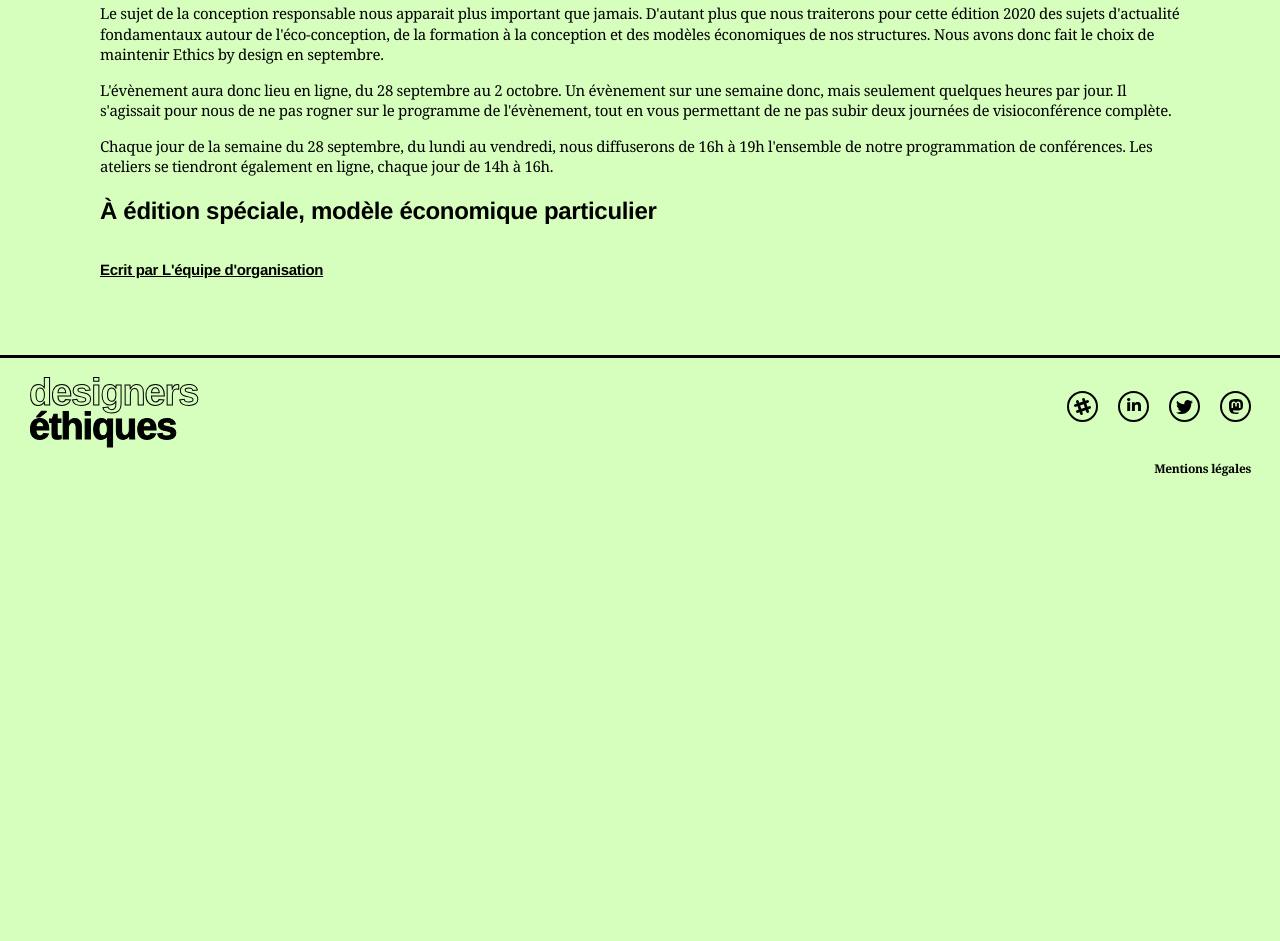
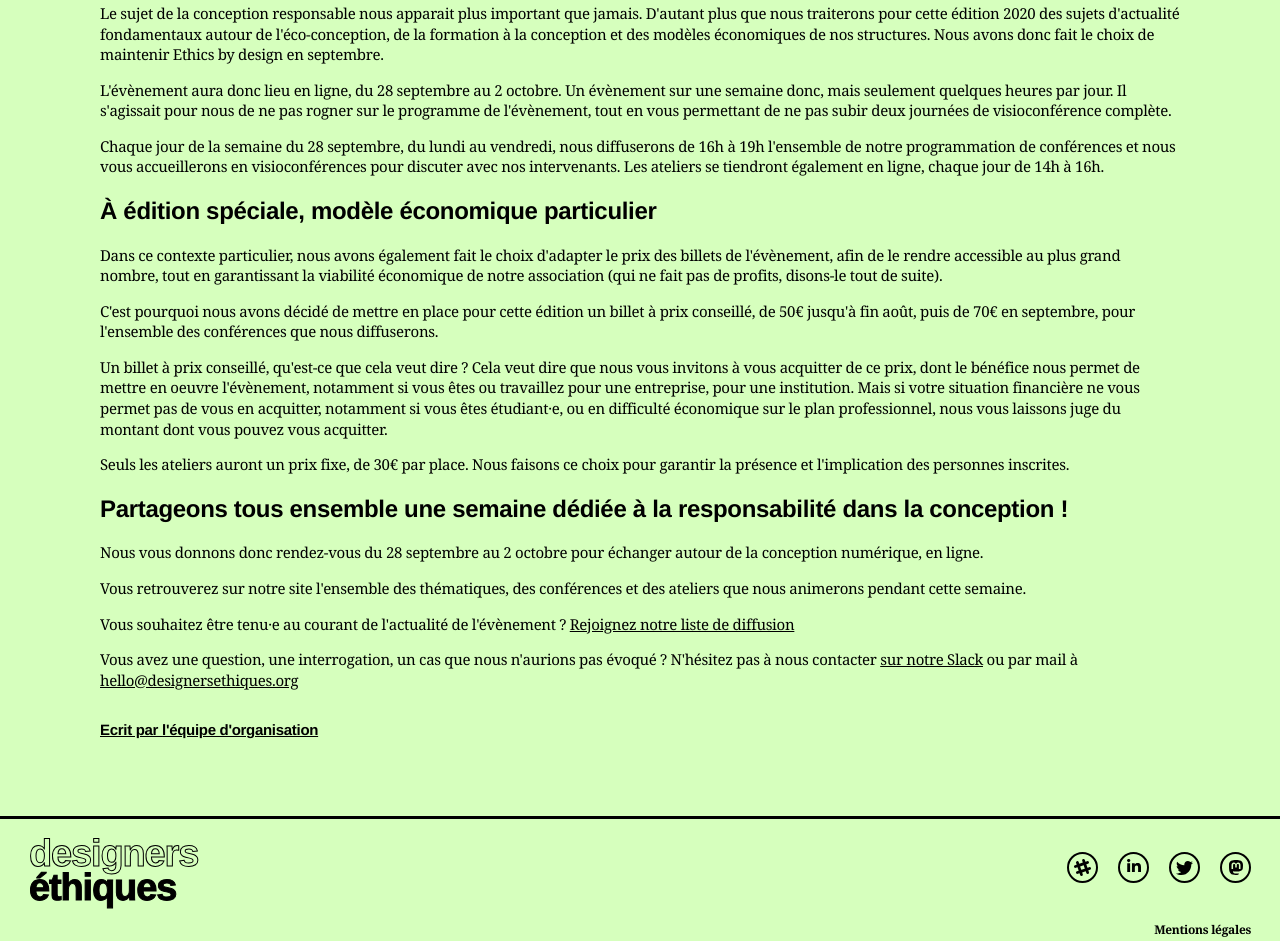
Before and after one commit to Osedea/ethics-by-design_website, a Gatsby site: page /blog-post/une-edition-particuliere in a window 1280 px wide. Shown: the part 529-1470 px from the top of the page. Before the commit the page ends 1041 px from the top, so only its background shows below. Built offline with nearby package versions, Linux system fonts and the light colour scheme; Gatsby itself is replaced by a stand-in of ours.

Commit message:
Update 2.md

```diff
--- a/data/posts/2.md
+++ b/data/posts/2.md
@@ -2,7 +2,7 @@
 path: "/blog-post/une-edition-particuliere"
 date: "2020-06-25"
 title: "Une édition particulière : Ethics by design aura lieu en ligne"
-author: L'équipe d'organisation
+author: l'équipe d'organisation
 ---
 
 Cher·e·s ami·e·s, cher·e·s participant·e·s,
@@ -17,6 +17,24 @@ Le sujet de la conception responsable nous apparait plus important que jamais. D
 
 L'évènement aura donc lieu en ligne, du 28 septembre au 2 octobre. Un évènement sur une semaine donc, mais seulement quelques heures par jour. Il s'agissait pour nous de ne pas rogner sur le programme de l'évènement, tout en vous permettant de ne pas subir deux journées de visioconférence complète.
 
-Chaque jour de la semaine du 28 septembre, du lundi au vendredi, nous diffuserons de 16h à 19h l'ensemble de notre programmation de conférences. Les ateliers se tiendront également en ligne, chaque jour de 14h à 16h.
+Chaque jour de la semaine du 28 septembre, du lundi au vendredi, nous diffuserons de 16h à 19h l'ensemble de notre programmation de conférences et nous vous accueillerons en visioconférences pour discuter avec nos intervenants. Les ateliers se tiendront également en ligne, chaque jour de 14h à 16h.
 
 # À édition spéciale, modèle économique particulier
+
+Dans ce contexte particulier, nous avons également fait le choix d'adapter le prix des billets de l'évènement, afin de le rendre accessible au plus grand nombre, tout en garantissant la viabilité économique de notre association (qui ne fait pas de profits, disons-le tout de suite).
+
+C'est pourquoi nous avons décidé de mettre en place pour cette édition un billet à prix conseillé, de 50€ jusqu'à fin août, puis de 70€ en septembre, pour l'ensemble des conférences que nous diffuserons.
+
+Un billet à prix conseillé, qu'est-ce que cela veut dire ? Cela veut dire que nous vous invitons à vous acquitter de ce prix, dont le bénéfice nous permet de mettre en oeuvre l'évènement, notamment si vous êtes ou travaillez pour une entreprise, pour une institution. Mais si votre situation financière ne vous permet pas de vous en acquitter, notamment si vous êtes étudiant·e, ou en difficulté économique sur le plan professionnel, nous vous laissons juge du montant dont vous pouvez vous acquitter.
+
+Seuls les ateliers auront un prix fixe, de 30€ par place. Nous faisons ce choix pour garantir la présence et l'implication des personnes inscrites.
+
+# Partageons tous ensemble une semaine dédiée à la responsabilité dans la conception !
+
+Nous vous donnons donc rendez-vous du 28 septembre au 2 octobre pour échanger autour de la conception numérique, en ligne.
+
+Vous retrouverez sur notre site l'ensemble des thématiques, des conférences et des ateliers que nous animerons pendant cette semaine.
+
+Vous souhaitez être tenu·e au courant de l'actualité de l'évènement ? [Rejoignez notre liste de diffusion](https://landing.mailerlite.com/webforms/landing/f5q1g0)
+
+Vous avez une question, une interrogation, un cas que nous n'aurions pas évoqué ? N'hésitez pas à nous contacter [sur notre Slack](http://slack.designersethiques.org) ou par mail à hello@designersethiques.org
```
